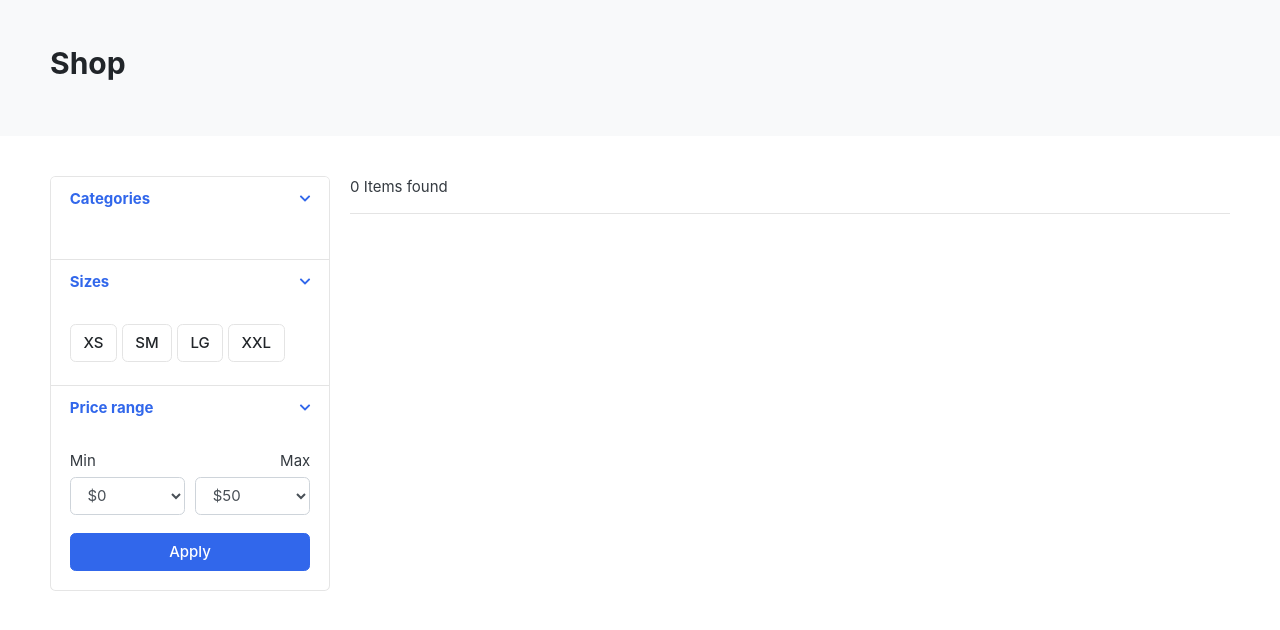
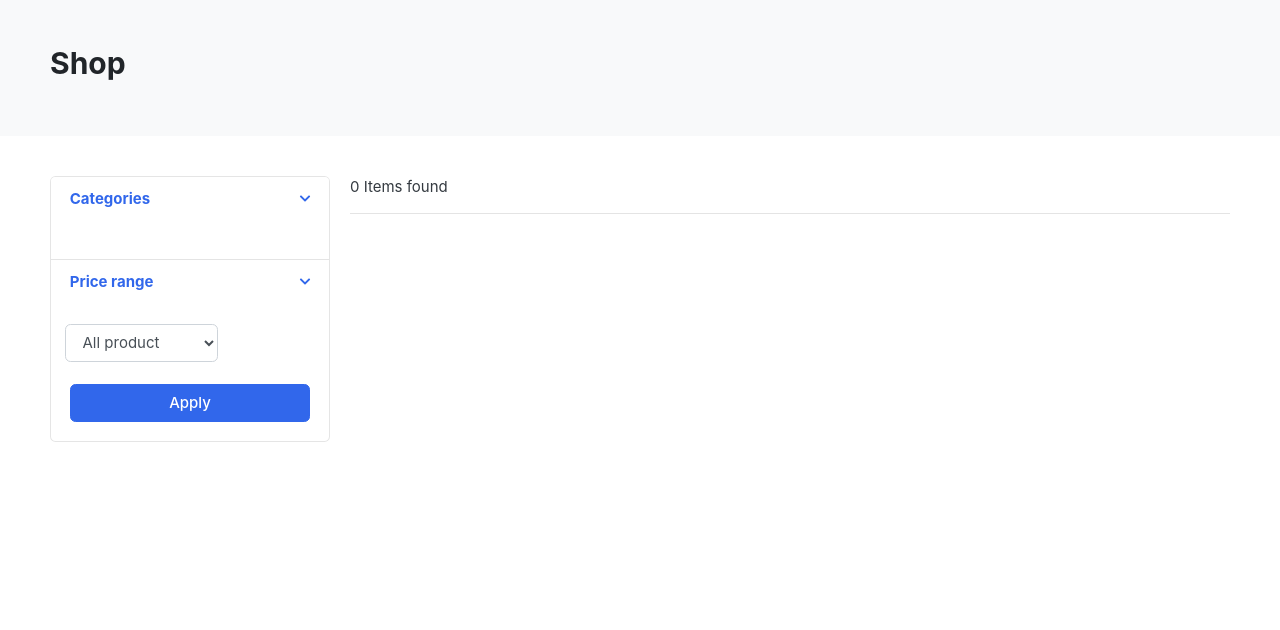
Before and after one commit to ckmridul/Django_Ecommerce, a Django app: page /shop/ in a window 1280 px wide. Shown: the part 80-710 px from the top of the page. Run offline with Django 4.2, Linux system fonts and the light colour scheme; data that the repository does not hold is empty; some libraries are stand-ins or nearby versions; some web fonts are replaced.

Commit message:
adding filter

```diff
--- a/adminpanel/urls.py
+++ b/adminpanel/urls.py
@@ -39,6 +39,8 @@ urlpatterns = [
 
     path('coupon/', views.coupon, name='coupon'),
     path('edit_coupon/<uuid:uid>/', views.edit_coupon, name='edit_coupon'),
-    path('delete_coupon/<uuid:uid>/',views.delete_coupon, name='delete_coupon')
+    path('delete_coupon/<uuid:uid>/',views.delete_coupon, name='delete_coupon'),
+
+    path('sales_report/',views.sales_report, name="sales_report")
 
 ]
--- a/home/views.py
+++ b/home/views.py
@@ -1,5 +1,5 @@
 from django.shortcuts import render
-from product.models import Product,Offer,Category
+from product.models import Product,Offer,Category,ProductVariant
 from django.http import JsonResponse
 from account.models import Cart,CartItem
 from base.session_key import session_key
@@ -40,7 +40,6 @@ def searched(request):
 
 
 def search_result(request):
-    # if request.method == 'POST':
     search = request.GET['searched']
     products = Product.objects.filter(product_name__icontains=search)
     context = {
@@ -51,8 +50,24 @@ def search_result(request):
 
 
 def shop(request):
+    product = Product.objects.filter(status = True)
+    if request.method == 'POST':
+        price = request.POST['price']
+        if price == "-20,000":
+            variant = ProductVariant.objects.filter(price__lt = 20000)
+            products = [item['product'] for item in variant.values('product')]
+            product = Product.objects.filter(uid__in = products, status =True).distinct()
+        elif price == "-50,000":
+            variant = ProductVariant.objects.filter(price__lt = 50000)
+            products = [item['product'] for item in variant.values('product')]
+            product = Product.objects.filter(uid__in = products, status =True).distinct()
+        elif price == "50,000+":
+            variant = ProductVariant.objects.filter(price__gt = 50000)
+            products = [item['product'] for item in variant.values('product')]
+            product = Product.objects.filter(uid__in = products, status =True).distinct()
+        else:
+            product = Product.objects.filter(status = True)
 
-    product = Product.objects.filter(status = True)
     context = {
         'products':product,
         'catagory_name': 'Shop',
--- a/order/models.py
+++ b/order/models.py
@@ -37,8 +37,7 @@ class Order(BaseModel):
     status = models.CharField(max_length=15, choices=status_choice, default='Order Pending')
     is_orderd = models.BooleanField(default=False)
 
-    # def __str__(self):
-    #     return self.user.first_name
+
     class Meta:
         ordering = ['-created_at']
 
--- a/templates/home/shop_catagory.html
+++ b/templates/home/shop_catagory.html
@@ -41,37 +41,7 @@
                 </div> <!-- card-body.// -->
             </div>
         </article> <!-- filter-group  .// -->
-        <article class="filter-group">
-            <header class="card-header">
-                <a href="#" data-toggle="collapse" data-target="#collapse_4" aria-expanded="true" class="">
-                    <i class="icon-control fa fa-chevron-down"></i>
-                    <h6 class="title">Sizes </h6>
-                </a>
-            </header>
-            <div class="filter-content collapse show" id="collapse_4" style="">
-                <div class="card-body">
-                  <label class="checkbox-btn">
-                    <input type="checkbox">
-                    <span class="btn btn-light"> XS </span>
-                  </label>
 
-                  <label class="checkbox-btn">
-                    <input type="checkbox">
-                    <span class="btn btn-light"> SM </span>
-                  </label>
-
-                  <label class="checkbox-btn">
-                    <input type="checkbox">
-                    <span class="btn btn-light"> LG </span>
-                  </label>
-
-                  <label class="checkbox-btn">
-                    <input type="checkbox">
-                    <span class="btn btn-light"> XXL </span>
-                  </label>
-            </div><!-- card-body.// -->
-            </div>
-        </article> <!-- filter-group .// -->
 
         <article class="filter-group">
             <header class="card-header">
@@ -84,33 +54,19 @@
                 <div class="card-body">
 
                     <div class="form-row">
-                    <div class="form-group col-md-6">
-                      <label>Min</label>
+                        <form method="post" autocomplete="off">
+                            {% csrf_token %}
                       <!-- <input class="form-control" placeholder="$0" type="number"> -->
-                          <select class="mr-2 form-control">
-                            <option value="0">$0</option>
-                            <option value="50">$50</option>
-                            <option value="100">$100</option>
-                            <option value="150">$150</option>
-                            <option value="200">$200</option>
-                            <option value="500">$500</option>
-                            <option value="1000">$1000</option>
+                          <select name ="price" class="mr-2 form-control form-block">
+                            <option value="All">All product</option>
+                            <option value="-20,000">below 20,000</option>
+                            <option value="-50,000">below 50,000</option>
+                            <option value="50,000+">50,000+</option>
                         </select>
-                    </div>
-                    <div class="form-group text-right col-md-6">
-                      <label>Max</label>
-                          <select class="mr-2 form-control">
-                            <option value="50">$50</option>
-                            <option value="100">$100</option>
-                            <option value="150">$150</option>
-                            <option value="200">$200</option>
-                            <option value="500">$500</option>
-                            <option value="1000">$1000</option>
-                            <option value="2000">$2000+</option>
-                        </select>
-                    </div>
-                    </div> <!-- form-row.// -->
-                    <button class="btn btn-block btn-primary">Apply</button>
+
+                    </div><br> <!-- form-row.// -->
+                    <button type="submit" class="btn btn-block btn-primary">Apply</button>
+                </form>
                 </div><!-- card-body.// -->
             </div>
         </article> <!-- filter-group .// -->
```
Also changed, not shown: adminpanel/views.py (+95 -18 lines), templates/adminpanel/dashboard.html (+18 -5 lines), templates/adminpanel/productmanage/coupon.html (+5 -5 lines).
